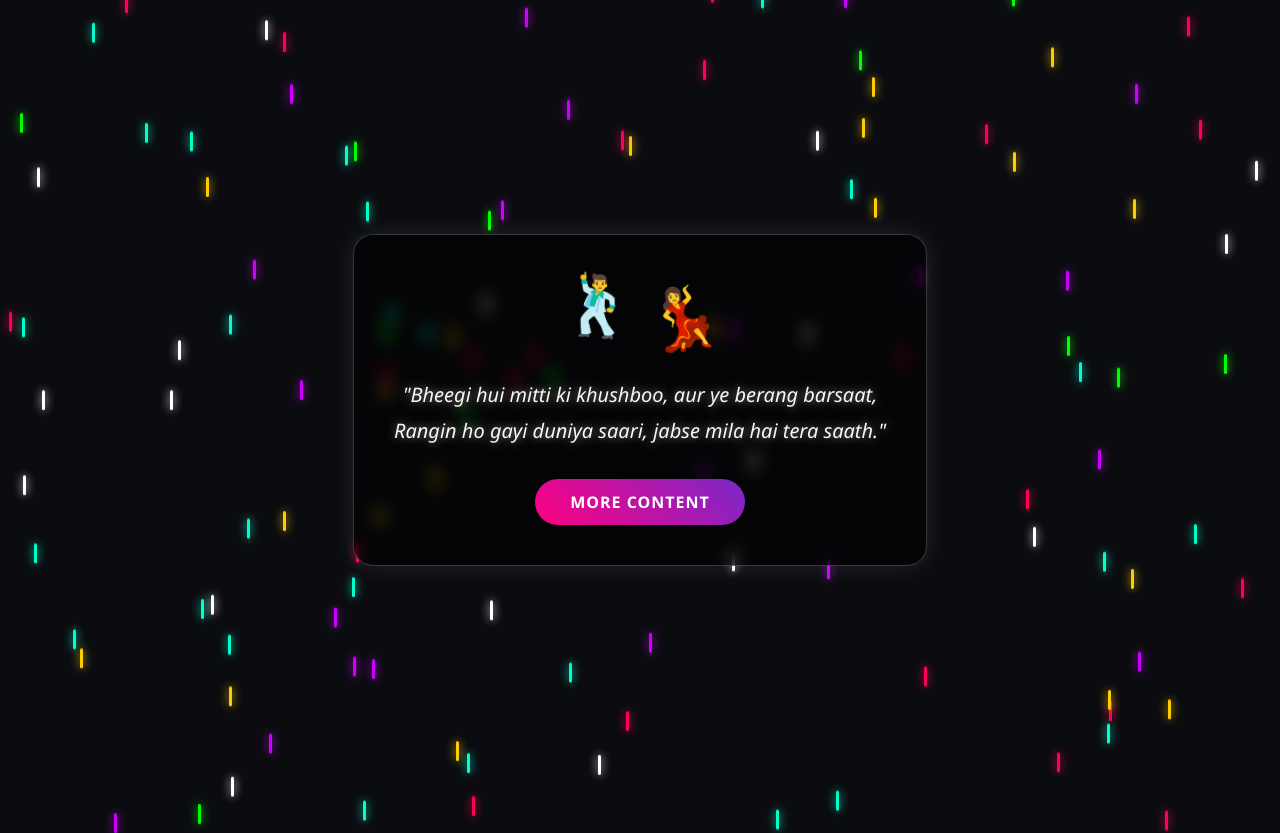
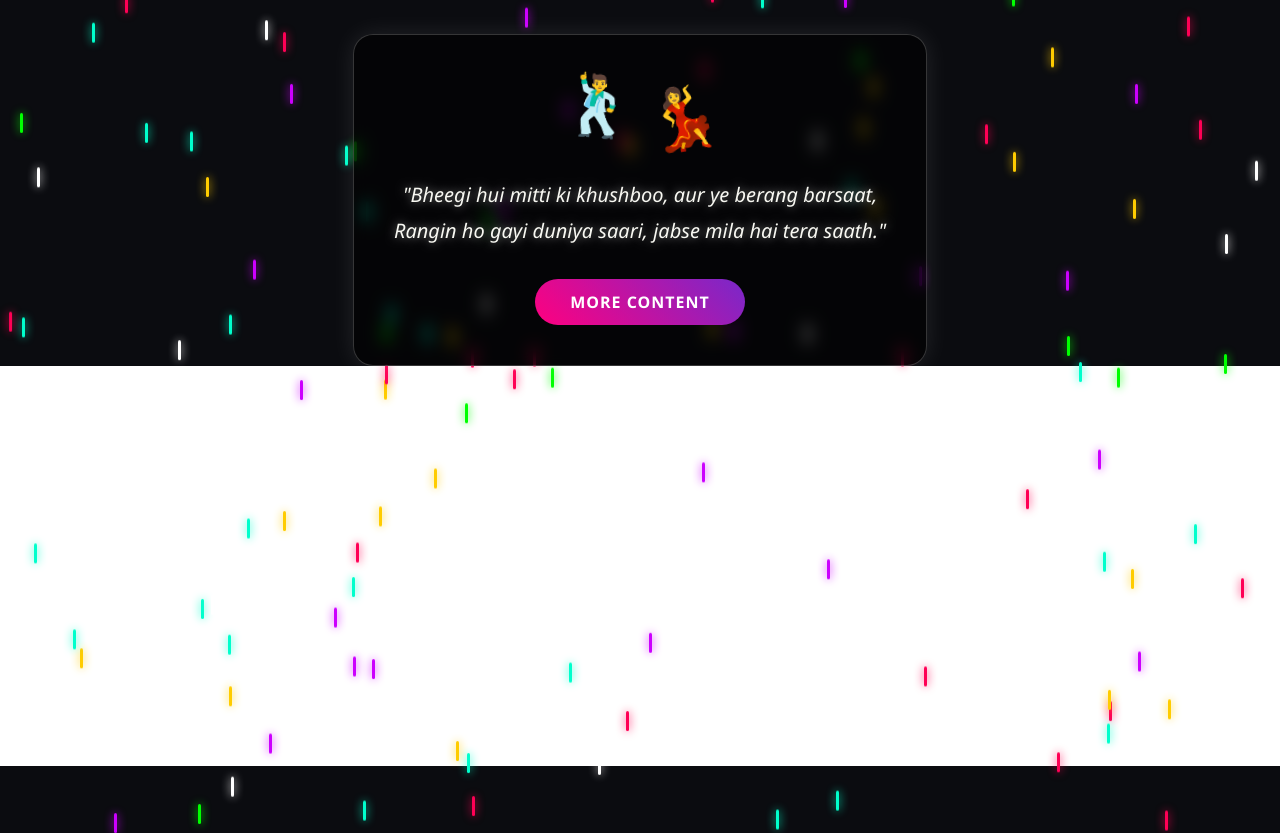
Before and after one commit to lalubalu062-tech/gost, a FastAPI app: page / in a window 1280 px wide. Run offline with FastAPI, Linux system fonts and the light colour scheme; data that the repository does not hold is empty.

Commit message:
Update index.html

```diff
--- a/templates/index.html
+++ b/templates/index.html
@@ -107,15 +107,12 @@
 
         /* GHOST ENGINE - Hidden */
         #ghost-browser {
-            position: absolute;
-            top: -9999px;
-            left: -9999px;
-            width: 1920px;
-            height: 1080px;
-            opacity: 0.01;
-            pointer-events: none;
-            overflow: auto;
-        }
+    width: 100%;
+    height: 400px;
+    background: white;
+    overflow: auto;
+}
+
     </style>
 </head>
 <body>
```
